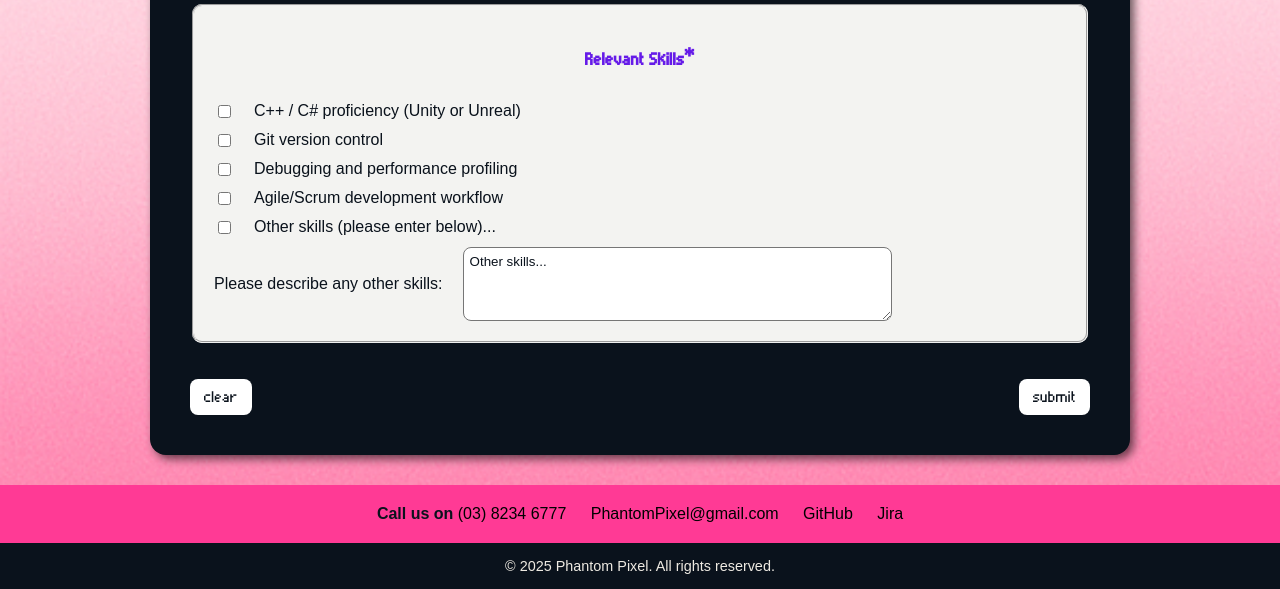
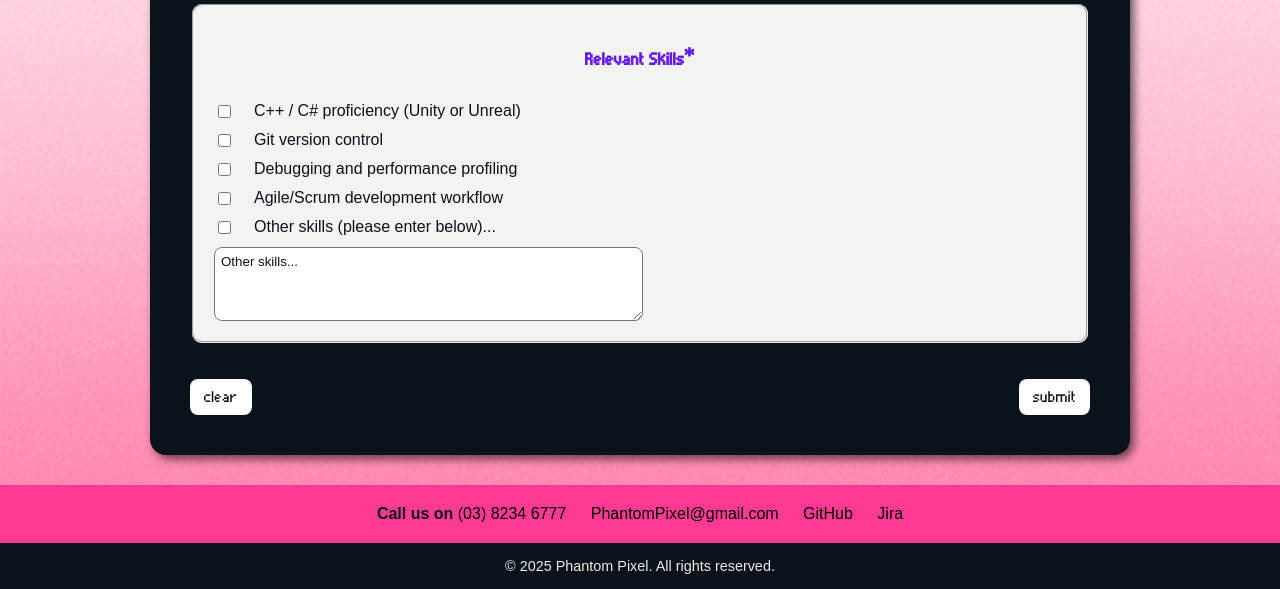
Before and after one commit to 105964253/Phantom-Pixelpart02, a PHP site: page /apply.php in a window 1280 px wide. Shown: the part 1603-2192 px from the top of the page. Run offline with PHP 8.4, Linux system fonts and the light colour scheme.

Commit message:
removed other skills label that pushed text entry to the middle

```diff
--- a/apply.php
+++ b/apply.php
@@ -194,7 +194,6 @@
                     </div>
 
                     <div class="skills">
-                        <label for="skillcomment">Please describe any other skills:</label>
                         <textarea name="skillcomment" id="skillcomment" rows="4" cols="50">Other skills...</textarea>
                     </div>
                 </fieldset>
```
